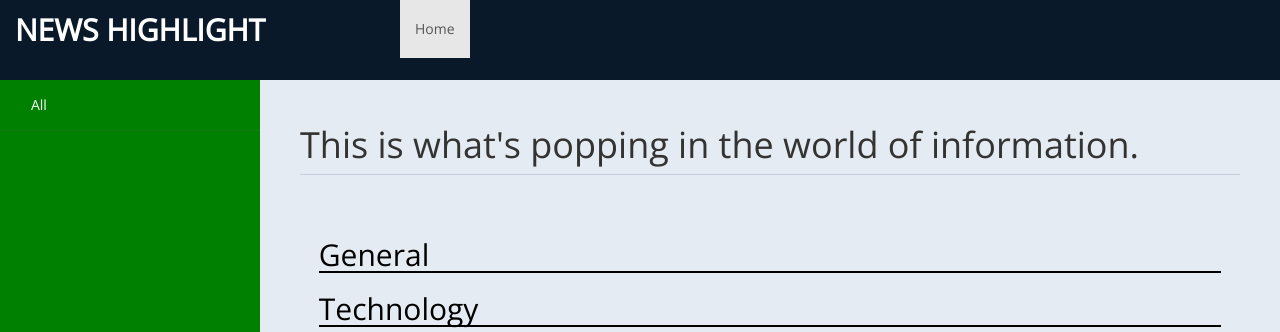
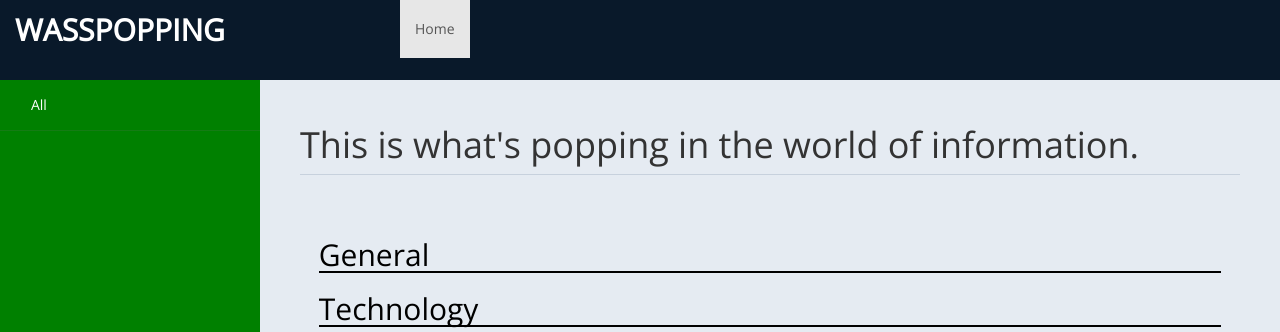
Before and after one commit to EmmanuelWanzala/Wasspopping, a Flask app: template app/templates/index.html in a window 1280 px wide. Shown: the top 332 px of the page. Run offline with Flask 2, Linux system fonts and the light colour scheme; the template is opened without the code that fills it, so the values that code supplies are empty; some libraries are stand-ins or nearby versions; some web fonts are replaced.

```diff
--- a/app/templates/navbar.html
+++ b/app/templates/navbar.html
@@ -6,7 +6,7 @@
             <span class="icon-bar"></span>
             <span class="icon-bar"></span>
         </button>
-        <a class="navbar-brand" href="#">News Highlight</a>
+        <a class="navbar-brand" href="#">WASSPOPPING</a>
     </div>
     <div id="navbar" class="collapse navbar-collapse">
             <ul class="nav navbar-nav">
```
